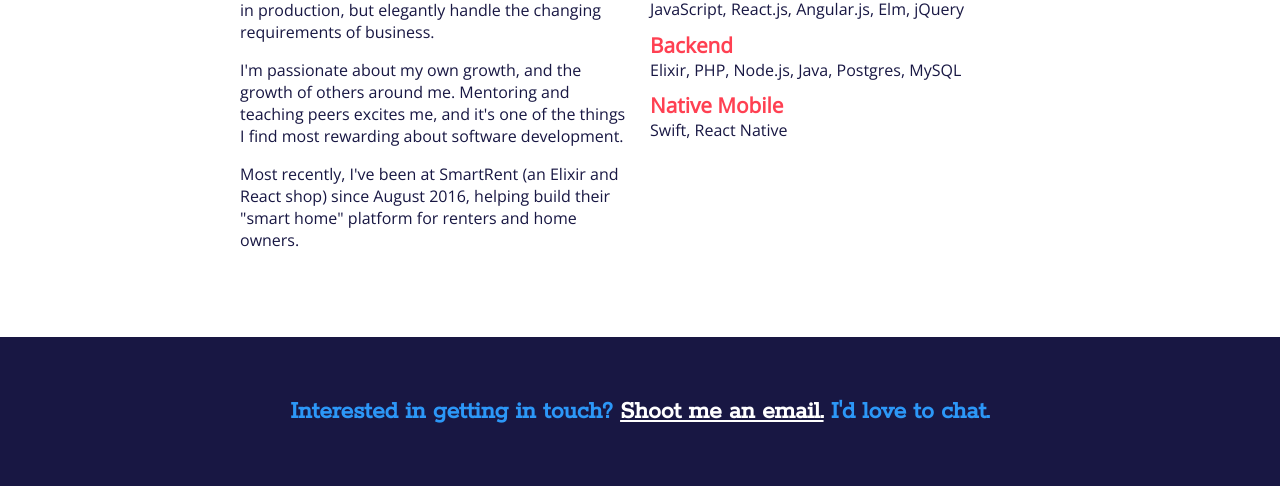
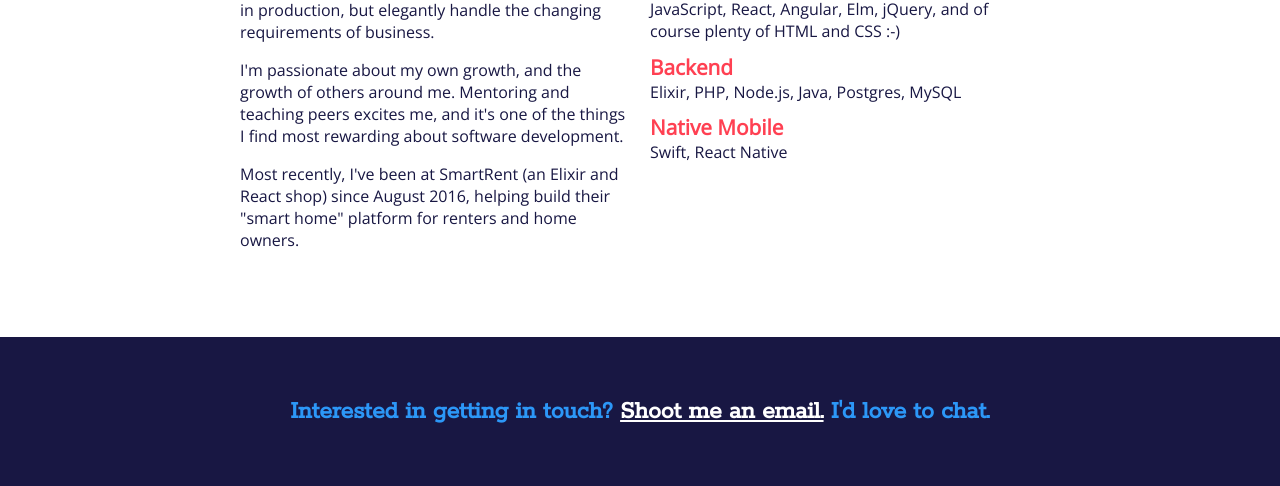
Before and after one commit to paulstatezny/PaulStatezny.github.io, a plain HTML site: page index.html in a window 1280 px wide. Shown: the part 709-1195 px from the top of the page. Drawn offline with nearby package versions, Linux system fonts and the light colour scheme; some icons are missing; files whose address does not match are found by name.

Commit message:
Update index.html

```diff
--- a/index.html
+++ b/index.html
@@ -279,7 +279,7 @@
 						<h2>Technologies over the years</h2>
 
 						<h3 class="color-secondary">Frontend</h3>
-						<p class="condensed-text">JavaScript, React.js, Angular.js, Elm, jQuery</p>
+						<p class="condensed-text">JavaScript, React, Angular, Elm, jQuery, and of course plenty of HTML and CSS :-)</p>
 
 						<h3 class="color-secondary">Backend</h3>
 						<p class="condensed-text">Elixir, PHP, Node.js, Java, Postgres, MySQL</p>
```
